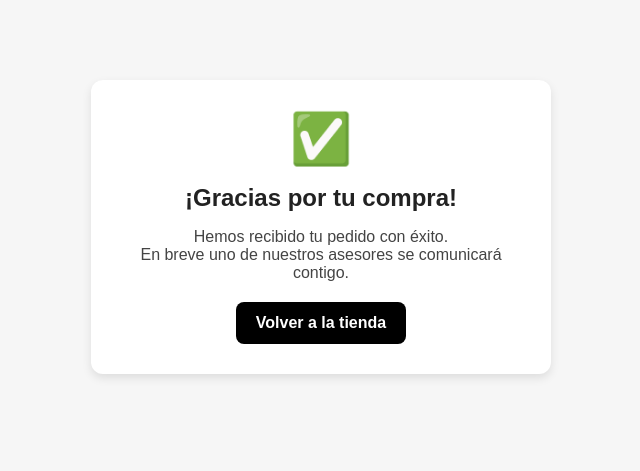
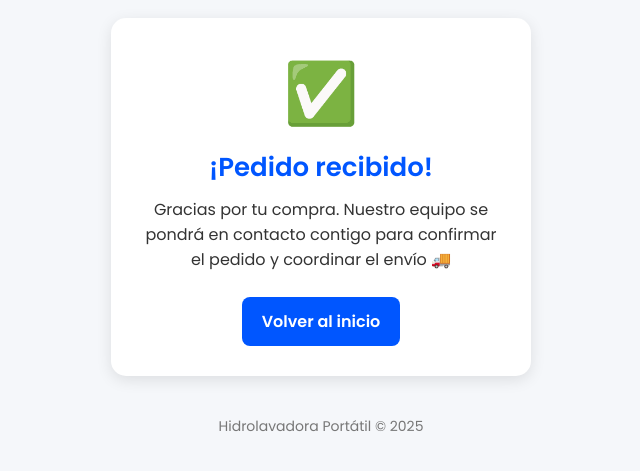
Before and after one commit to antonio32rodriguez9-sketch/antonio32rodriguez9-sketch.github.io, a plain HTML site: page success.html in a window 1280 px wide. Shown: the part 173-644 px from the top of the page, without its empty margins (319-959 px from the left). Drawn offline with Linux system fonts and the light colour scheme.

Commit message:
Update success.html

```diff
--- a/success.html
+++ b/success.html
@@ -1,81 +1,53 @@
 <!DOCTYPE html>
 <html lang="es">
 <head>
-<meta charset="UTF-8" />
-<meta name="viewport" content="width=device-width, initial-scale=1.0" />
-<title>Gracias por tu compra</title>
+<meta charset="UTF-8">
+<meta name="viewport" content="width=device-width, initial-scale=1.0">
+<title>Pedido recibido ✅</title>
+
+<!-- Fuente principal -->
+<link href="https://fonts.googleapis.com/css2?family=Poppins:wght@300;400;600&display=swap" rel="stylesheet">
+
 <style>
-    body {
-        font-family: Arial, sans-serif;
-        background: #f6f6f6;
-        margin: 0;
-        padding: 0;
-        display: flex;
-        justify-content: center;
-        align-items: center;
-        height: 100vh;
-        text-align: center;
-    }
+*{margin:0;padding:0;box-sizing:border-box;font-family:'Poppins',sans-serif;}
+body{background:#f5f7fa;color:#222;display:flex;flex-direction:column;align-items:center;justify-content:center;height:100vh;text-align:center;padding:20px;}
 
-    .container {
-        background: #fff;
-        padding: 30px;
-        border-radius: 12px;
-        box-shadow: 0 4px 10px rgba(0,0,0,0.1);
-        max-width: 400px;
-        width: 90%;
-        animation: fadeIn .7s ease-in-out;
-    }
+.card{
+  background:white;
+  padding:30px;
+  border-radius:15px;
+  box-shadow:0 4px 15px rgba(0,0,0,0.1);
+  max-width:420px;
+}
+.card h1{color:#0056ff;font-size:26px;margin-bottom:10px;}
+.card p{font-size:16px;color:#333;margin-bottom:25px;}
+.card .icon{font-size:60px;color:#0bb80b;margin-bottom:10px;}
 
-    @keyframes fadeIn {
-        0% {opacity: 0; transform: scale(.95);}
-        100% {opacity: 1; transform: scale(1);}
-    }
-
-    h1 {
-        font-size: 24px;
-        color: #222;
-        margin-bottom: 10px;
-    }
-
-    p {
-        color: #444;
-        font-size: 16px;
-        margin-bottom: 20px;
-    }
-
-    .check {
-        font-size: 50px;
-        color: #28a745;
-        margin-bottom: 10px;
-    }
-
-    .btn {
-        display: inline-block;
-        background: #000;
-        color: #fff;
-        padding: 12px 20px;
-        border-radius: 8px;
-        text-decoration: none;
-        font-weight: bold;
-        transition: .3s;
-    }
-
-    .btn:hover {
-        background: #333;
-    }
+.button{
+  display:inline-block;
+  background:#0056ff;
+  color:white;
+  text-decoration:none;
+  padding:12px 20px;
+  border-radius:8px;
+  font-weight:600;
+  transition:0.3s;
+}
+.button:hover{background:#0043c2;}
+footer{margin-top:40px;color:#777;font-size:14px;}
 </style>
 </head>
+
 <body>
 
-<div class="container">
-    <div class="check">✅</div>
-    <h1>¡Gracias por tu compra!</h1>
-    <p>Hemos recibido tu pedido con éxito.<br>
-    En breve uno de nuestros asesores se comunicará contigo.</p>
+<div class="card">
+  <div class="icon">✅</div>
+  <h1>¡Pedido recibido!</h1>
+  <p>Gracias por tu compra. Nuestro equipo se pondrá en contacto contigo para confirmar el pedido y coordinar el envío 🚚</p>
+  <a href="https://antonio32rodriguez9-sketch.github.io/" class="button">Volver al inicio</a>
+</div>
 
-    <a href="index.html" class="btn">Volver a la tienda</a>
-</div>
+<footer>Hidrolavadora Portátil © 2025</footer>
 
 </body>
 </html>
```
